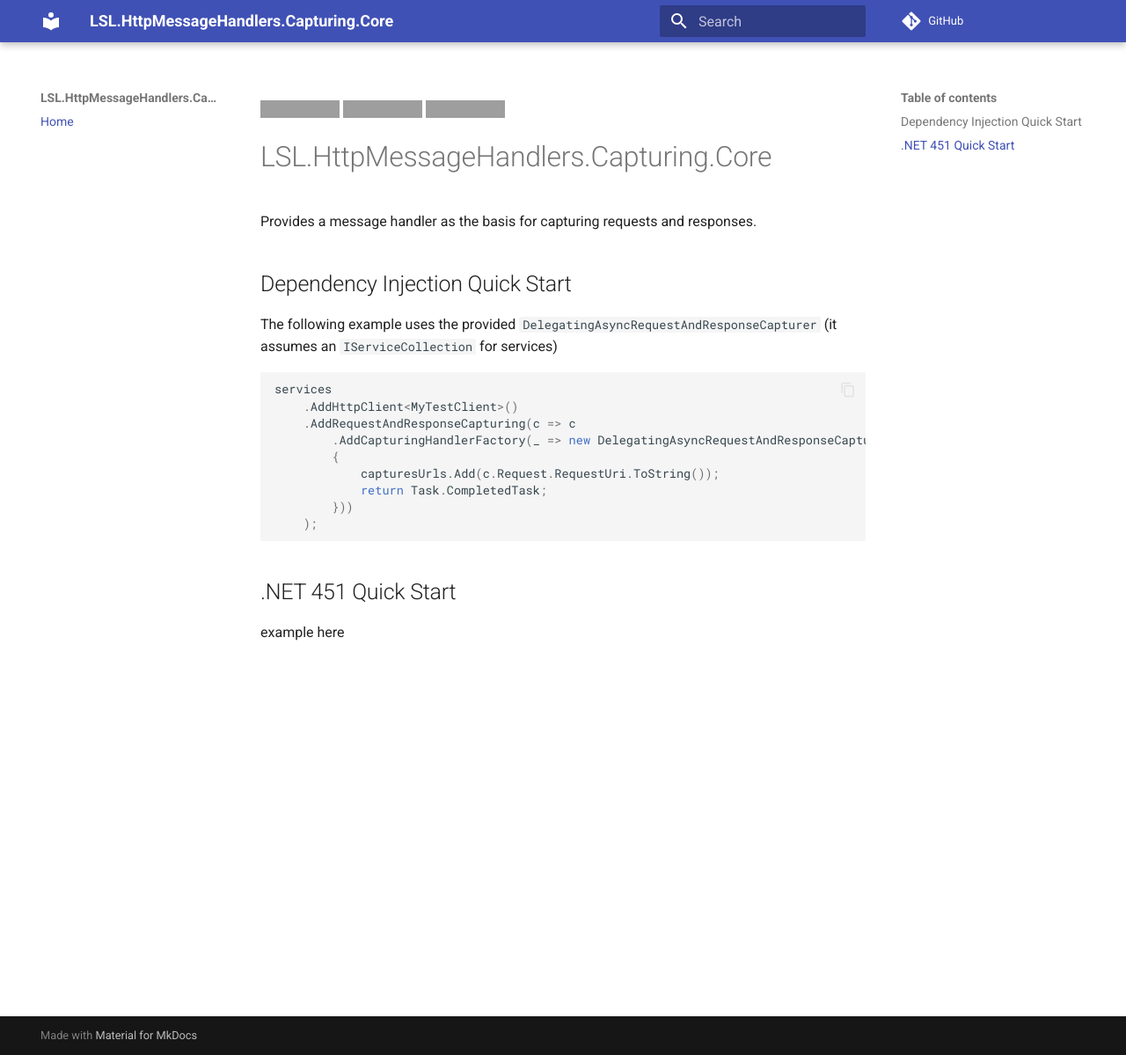
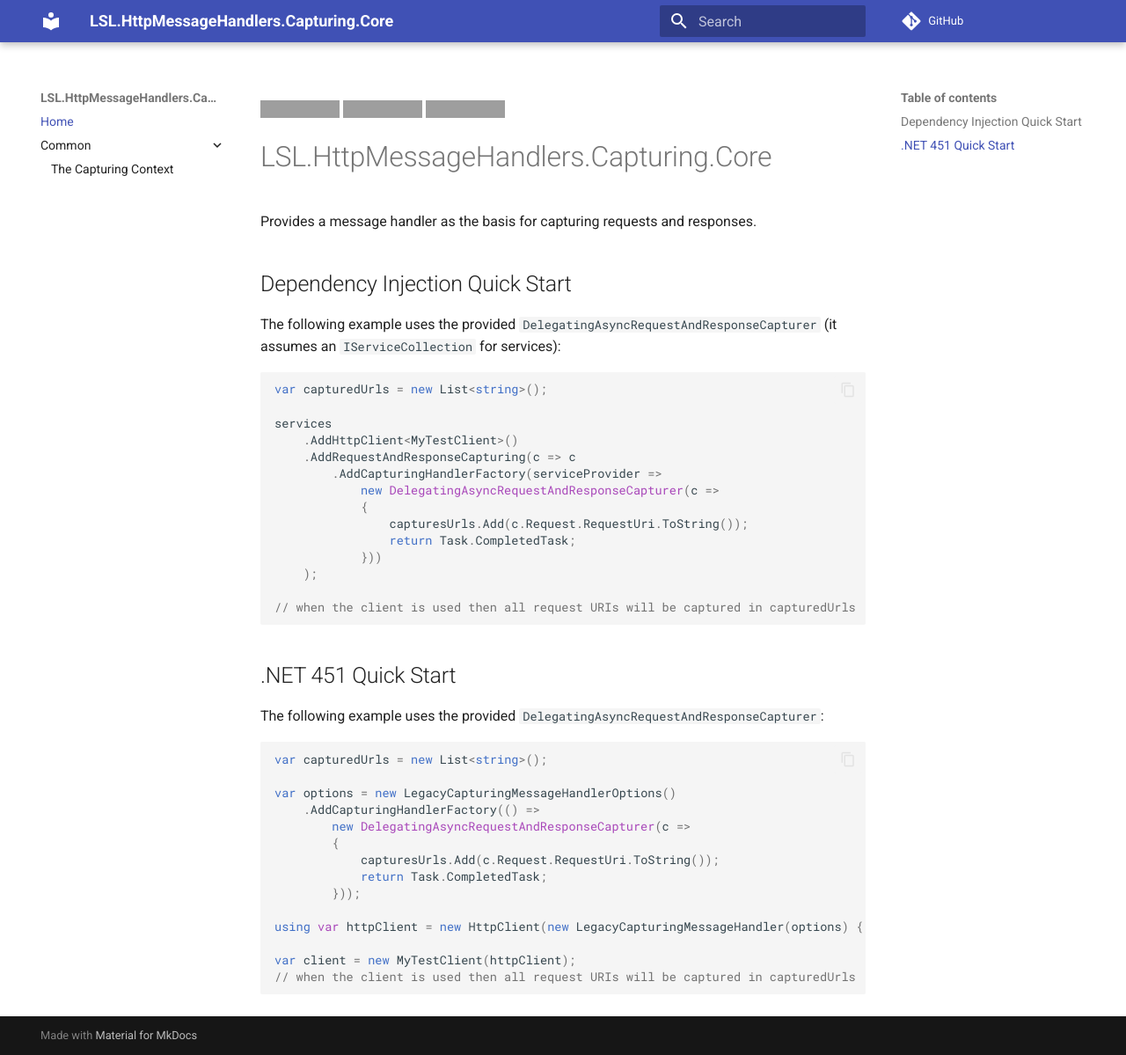
Before and after one commit to alunacjones/LSL.HttpMessageHandlers.Capturing.Core, an MkDocs documentation site: the page built from docs/index.md, in a window 1280 px wide and 1199 px high. Shown: the whole window at 88% size. Built offline with MkDocs 1.6.1 and Material for MkDocs 9.7.7, drawn with Linux system fonts in a browser that asks for light colours; comment, search, counter and statistics services are not loaded; grey boxes are pictures that could not be loaded.

Commit message:
more docs

````diff
--- a/docs/index.md
+++ b/docs/index.md
@@ -8,20 +8,42 @@ Provides a message handler as the basis for capturing requests and responses.
 
 ## Dependency Injection Quick Start
 
-The following example uses the provided `DelegatingAsyncRequestAndResponseCapturer` (it assumes an `IServiceCollection` for services)
+The following example uses the provided `DelegatingAsyncRequestAndResponseCapturer` (it assumes an `IServiceCollection` for services):
 
 ```csharp
+var capturedUrls = new List<string>();
+
 services
     .AddHttpClient<MyTestClient>()
     .AddRequestAndResponseCapturing(c => c
-        .AddCapturingHandlerFactory(_ => new DelegatingAsyncRequestAndResponseCapturer(c =>
-        {
-            capturesUrls.Add(c.Request.RequestUri.ToString());
-            return Task.CompletedTask;
-        }))
+        .AddCapturingHandlerFactory(serviceProvider =>
+            new DelegatingAsyncRequestAndResponseCapturer(c =>
+            {
+                capturesUrls.Add(c.Request.RequestUri.ToString());
+                return Task.CompletedTask;
+            }))
     );
+
+// when the client is used then all request URIs will be captured in capturedUrls
 ```
 
 ## .NET 451 Quick Start
 
-example here
+The following example uses the provided `DelegatingAsyncRequestAndResponseCapturer`:
+
+```csharp
+var capturedUrls = new List<string>();
+
+var options = new LegacyCapturingMessageHandlerOptions()
+    .AddCapturingHandlerFactory(() =>
+        new DelegatingAsyncRequestAndResponseCapturer(c =>
+        {
+            capturesUrls.Add(c.Request.RequestUri.ToString());
+            return Task.CompletedTask;
+        }));
+
+using var httpClient = new HttpClient(new LegacyCapturingMessageHandler(options) { InnerHandler = mockHttpMessageHandler });
+
+var client = new MyTestClient(httpClient);
+// when the client is used then all request URIs will be captured in capturedUrls
+```
````
Also changed, not shown: docs/Common/01-context.md (added, +21 -0 lines), readme.md (+29 -7 lines), 1 other file.
